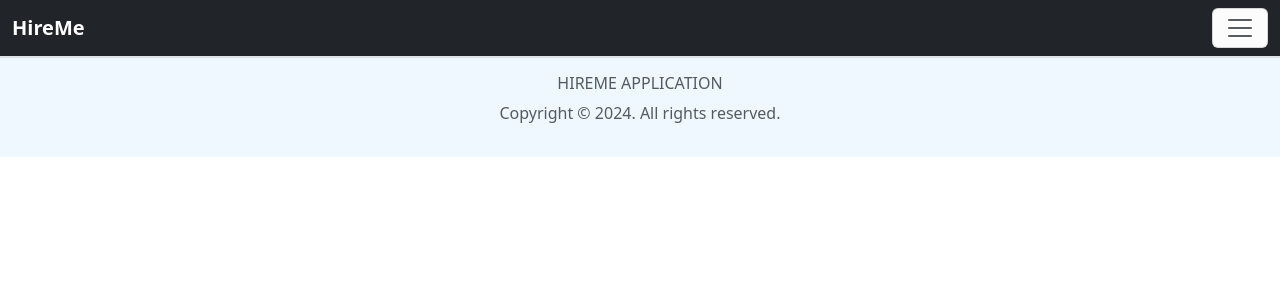
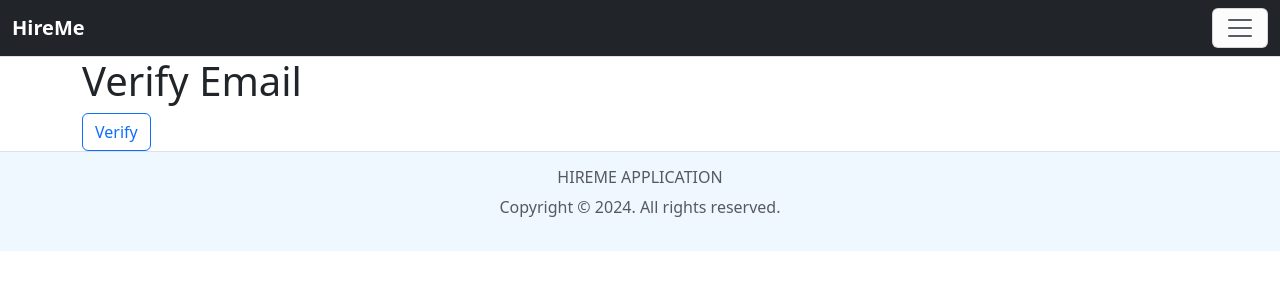
Before and after one commit to Access-granted254/hireme, a React (Create React App) app: page /v1/users/verify-email/1/1 in a window 1280 px wide. Shown: the top 300 px of the page. Built offline with nearby package versions, Linux system fonts and the light colour scheme.

Commit message:
verify email

```diff
--- a/src/api/axios.jsx
+++ b/src/api/axios.jsx
@@ -7,25 +7,25 @@ const ACCOUNTS_URL = "https://hire-a-developer.onrender.com/v1/users/";
 const PROJECTS_URL = "https://hire-a-developer.onrender.com/v1/hire/";
 
 export default axios.create({
-  baseURL: ACCOUNTS_URL,
+  baseURL: LOCAL_ACCOUNTS_URL,
   headers: { "Content-Type": "application/json" },
   withCredentials: true,
 });
 
 export const api = axios.create({
-  baseURL: ACCOUNTS_URL,
+  baseURL: LOCAL_ACCOUNTS_URL,
   headers: { "Content-Type": "application/json" },
   withCredentials: true,
 });
 
 export const localApi = axios.create({
-  baseURL: ACCOUNTS_URL,
+  baseURL: LOCAL_ACCOUNTS_URL,
   headers: { "Content-Type": "application/json" },
   withCredentials: true,
 });
 
 export const localProjectApi = axios.create({
-  baseURL: PROJECTS_URL,
+  baseURL: LOCAL_PROJECTS_URL,
   headers: { "Content-Type": "application/json" },
   withCredentials: true,
 });
--- a/src/constants/Routes.jsx
+++ b/src/constants/Routes.jsx
@@ -15,6 +15,7 @@ const Projects = React.lazy(() => import("../pages/Projects"));
 const ProjectDetail = React.lazy(() => import("../pages/ProjectDetail"));
 const ProjectDetails = React.lazy(() => import("../pages/ProjectDetails"));
 const Bids = React.lazy(() => import("../pages/Bids"));
+const VerifyEmail = React.lazy(() => import("../pages/VerifyEmail"));
 
 function BaseRouter() {
   return (
@@ -34,6 +35,10 @@ function BaseRouter() {
           <Route path={links?.Login} element={<Login />} />
           <Route path={links?.Register} element={<Register />} />
           <Route path={links?.Developer} element={<Developer />} />
+          <Route
+            path="/v1/users/verify-email/:uidb64/:token/"
+            element={<VerifyEmail />}
+          />
 
           <Route element={<PrivateRoute />}>
             <Route path={links?.Dashboard} element={<Dashboard />} />
--- /dev/null
+++ b/src/pages/VerifyEmail.jsx
@@ -0,0 +1,34 @@
+import React from "react";
+import { useNavigate, useParams } from "react-router-dom";
+import { localApi } from "../api/axios";
+import { toast } from "react-toastify";
+import { links } from "../constants/links";
+
+function VerifyEmail() {
+  const { uidb64, token } = useParams();
+  const navigate = useNavigate();
+
+  const handleVerify = async () => {
+    try {
+      await localApi?.patch(`verify-email/${uidb64}/${token}/`);
+      toast.success("Email Verified");
+      navigate(links?.Login);
+    } catch (error) {
+      toast.error("Token Expired");
+    }
+  };
+
+  console.log(token);
+  return (
+    <>
+      <div className="container">
+        <h1>Verify Email</h1>
+        <button className="btn btn-outline-primary" onClick={handleVerify}>
+          Verify
+        </button>
+      </div>
+    </>
+  );
+}
+
+export default VerifyEmail;
```
